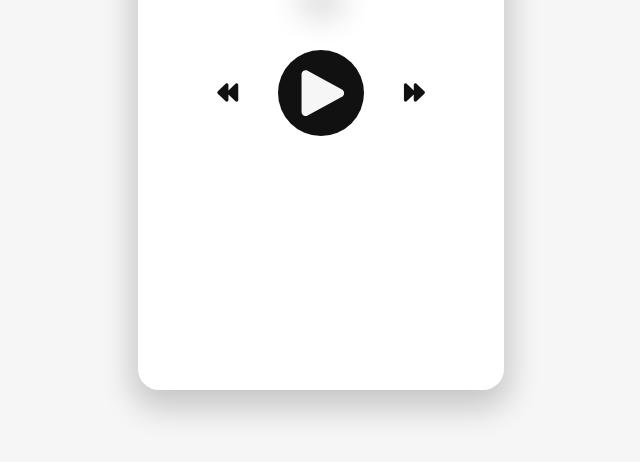
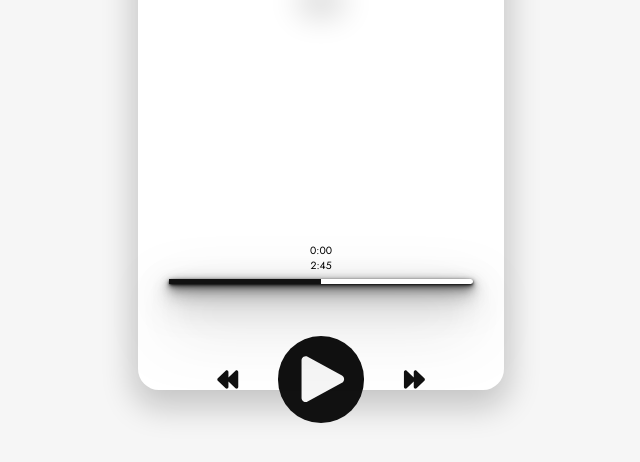
Before and after one commit to RejowanHossain/JSPlayer, a plain HTML site: page index.html in a window 1280 px wide. Shown: the part 298-760 px from the top of the page, without its empty margins (319-959 px from the left). Drawn offline with Linux system fonts and the light colour scheme.

Commit message:
working on progress

```diff
--- a/assets/scss/style.scss
+++ b/assets/scss/style.scss
@@ -103,3 +103,36 @@
         transform: rotate(360deg);
     }
 }
+
+// progress bar style
+.progress_container {
+    width: 100%;
+    height: auto;
+    padding: 1rem 0;
+    margin-top: 1rem;
+}
+
+.progress_div {
+    width: 100%;
+    height: 0.5rem;
+    box-shadow: 0 1px 2px rgba(0, 0, 0, 0.7), 0 2px 4px rgba(0, 0, 0, 0.7), 0 4px 8px rgba(0, 0, 0, 0.7), 0 8px 16px rgba(0, 0, 0, 0.7), 0 16px 32px rgba(0, 0, 0, 0.7), 0 32px 64px rgba(0, 0, 0, 0.7);
+    border-radius: 4rem;
+    position: relative;
+    margin-top: 0.5rem;
+    transition: all 1s linear;
+    cursor: pointer;
+    appearance: none;
+}
+
+.progress {
+    position: absolute;
+    content: '';
+    top: 0;
+    left: 0;
+    width: 50%;
+    height: 100%;
+    background-color: #111;
+    transition: all 1s linear;
+    cursor: pointer;
+    appearance: none;
+}
--- a/index.html
+++ b/index.html
@@ -20,13 +20,26 @@
         <div class="img_container">
           <img src="assets/images/jsp-1.jpeg" alt="artist">
           <audio src="assets/music/jsp-1.mp3"></audio>
+        </div>
 
-          <!-- controls -->
-          <div class="music_controls">
-            <button id="prev"><i class="fas fa-backward"  title="Previous"></i></button>
-            <button id="play"><i class="fas fa-play main_button" id="toggleIcon"  title="Play"></i></button>
-            <button id="next"><i class="fas fa-forward"  title="Next"></i></button>
+
+        <!-- progress -->
+        <div class="progressbar_container" id="progress_container">
+          <div class="progress_duration_meter">
+            <div id="current_time">0:00</div>
+            <div id="duration">2:45</div>
           </div>
+
+          <div class="progress_div" id="progress_div">
+            <div class="progress" id="progress"></div>
+          </div>
+        </div>
+
+        <!-- controls -->
+        <div class="music_controls">
+          <button id="prev"><i class="fas fa-backward"  title="Previous"></i></button>
+          <button id="play"><i class="fas fa-play main_button" id="toggleIcon"  title="Play"></i></button>
+          <button id="next"><i class="fas fa-forward"  title="Next"></i></button>
         </div>
       </div>
     </div>
```
Also changed, not shown: assets/css/style.css, 1 other file.
